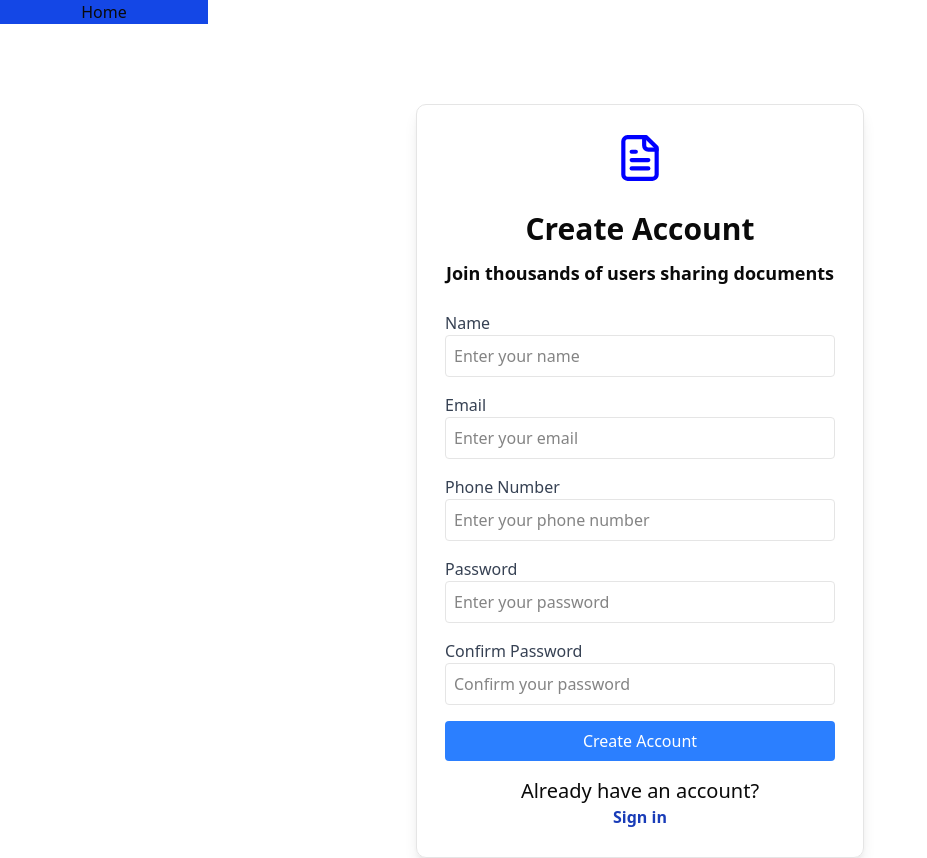
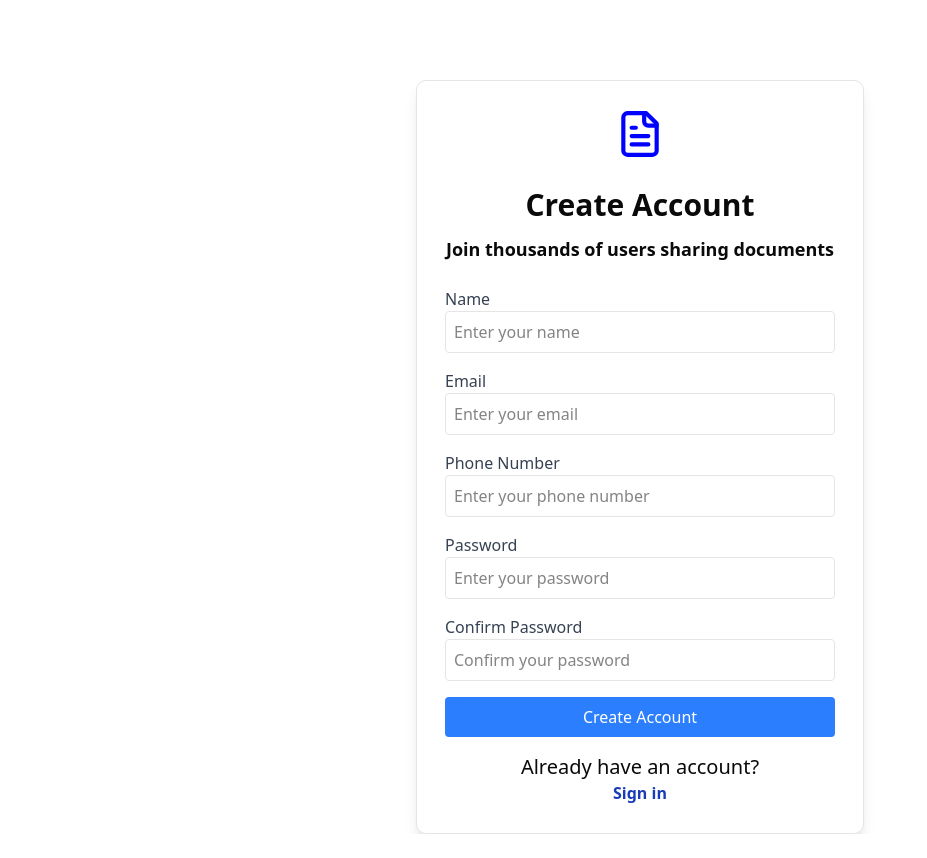
Before and after one commit to Pallab-Ghosh/File_Sharing_Applicationa, a Next.js app in the folder Frontend/my-app/: page /SignUp in a window 1280 px wide. Shown: the whole page, without its empty margins (0-927 px from the left). After the commit the page ends 834 px from the top, so only its background shows below. Built offline with nearby package versions, Linux system fonts and the light colour scheme.

Commit message:
Remove as of now button

```diff
--- a/Frontend/my-app/app/(auth)/SignUp/page.jsx
+++ b/Frontend/my-app/app/(auth)/SignUp/page.jsx
@@ -7,9 +7,6 @@ const page = () => {
 
   return (
     <div>
-      <div>
-        <button className='bg-blue-700 hover:bg-blue-50 w-52 h-6'> Home</button>
-      </div>
       <div className='w-full max-w-md  mx-auto mt-20 p-7 shadow-lg rounded-lg border'>
         <div className='flex flex-col items-center text-center mb-6'>
           <FileText size={50} color='blue' className='mb-7' />
```
